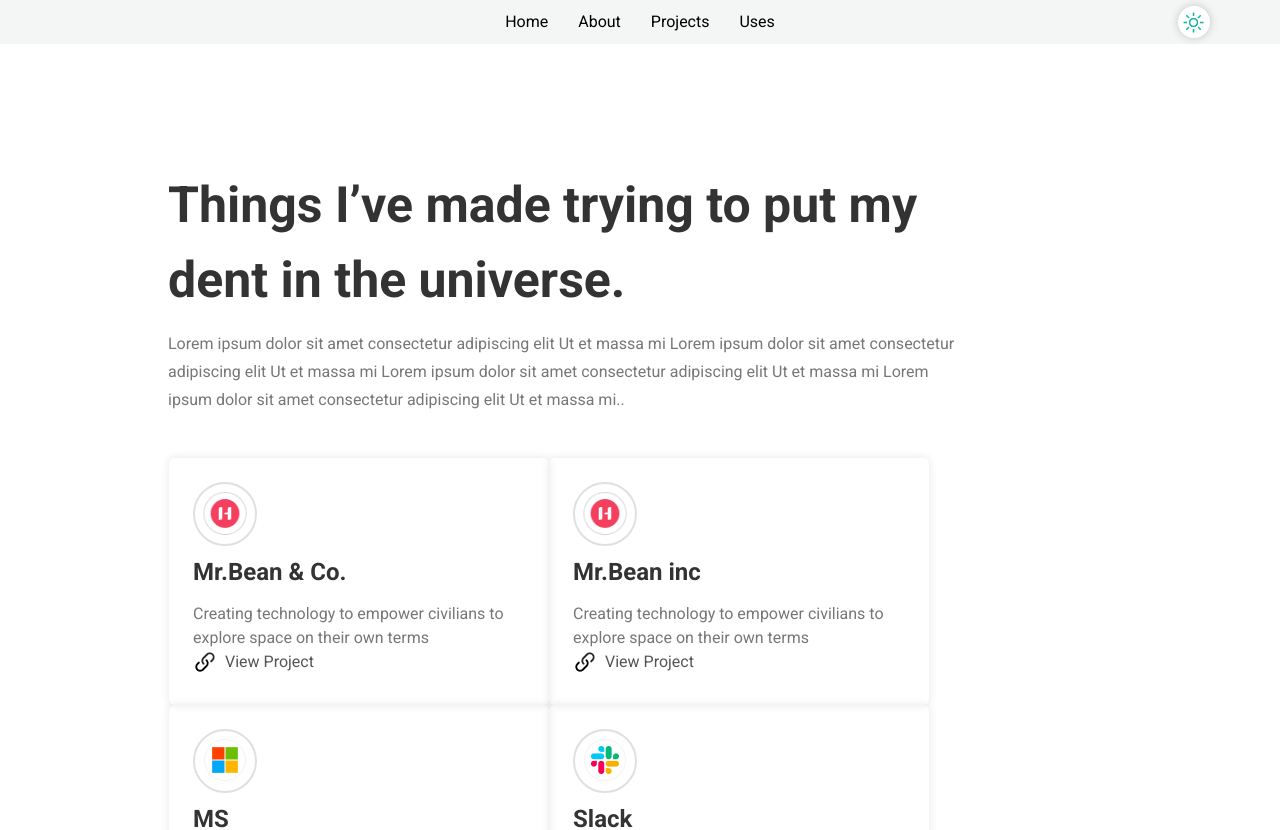
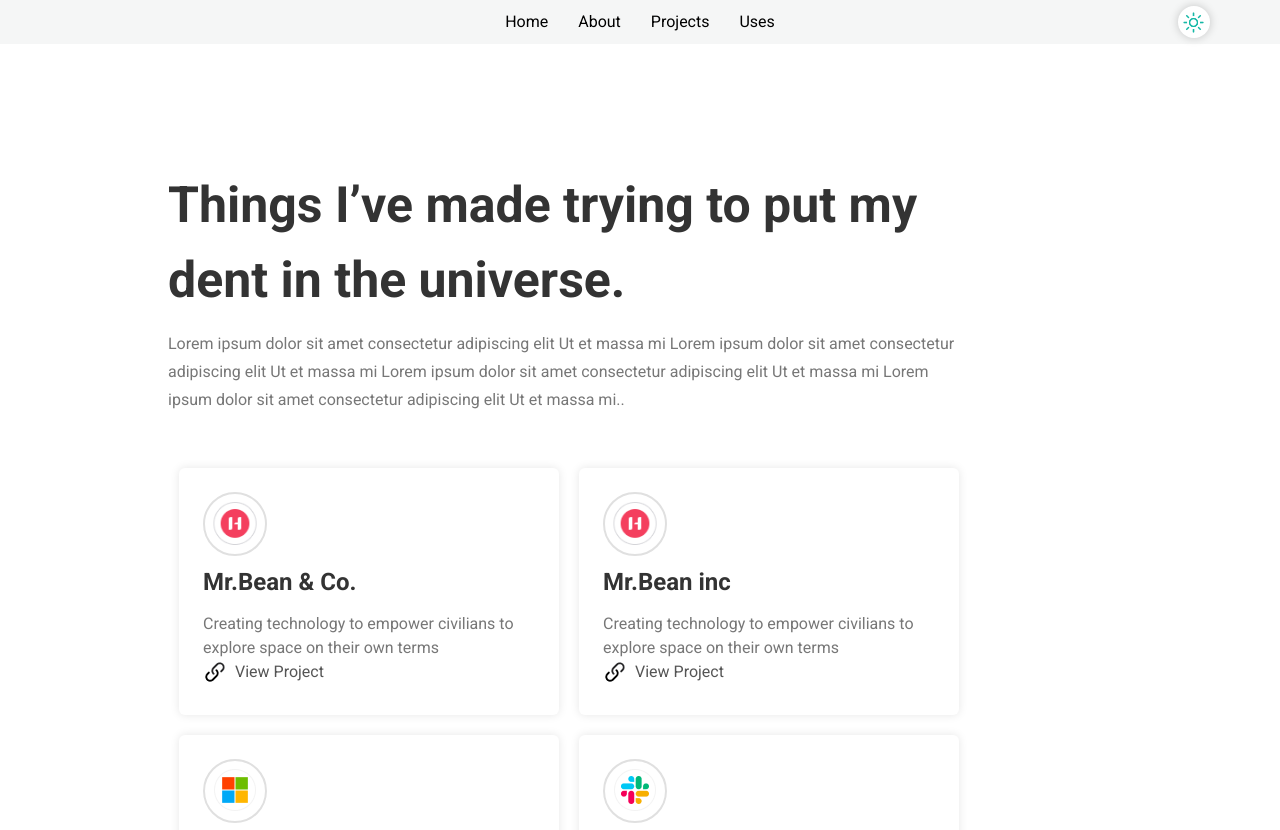
Before and after one commit to olael94/olael94-CS220-PortfolioFinal-With-Correct-Template, a Next.js app: page /projects in a window 1280 px wide. Shown: the top 830 px of the page. Built offline with nearby package versions, Linux system fonts and the light colour scheme.

Commit message:
Added margin to project cards. Added blur effect on Navbar. Added color radius link to project card.

```diff
--- a/src/app/globals.css
+++ b/src/app/globals.css
@@ -252,6 +252,10 @@ footer {
 //flex: 0 0 calc(33.3333% - 16px); /* 33.3333% for 3 items per row, 16px is half of the gap you want between items */
   flex: 0 0 380px; /* This will set the flex-basis (initial size) of the card to 380px */
   max-width: 380px; /* This will ensure that the card width never exceeds 380px */
+  margin-top: 10px;
+  margin-bottom: 10px;
+  margin-right: 10px;
+  margin-left: 10px;
 }
 
 /* Mobile CSS 1000px for Projects Page */
--- a/src/components/Navbar/Navbar.css
+++ b/src/components/Navbar/Navbar.css
@@ -2,7 +2,8 @@
   display: flex;
   justify-content: center;
   width: 100%;
-  background-color: rgba(244, 245, 245, 0.975);
+  background-color: rgba(244, 245, 245, 0.9);
+  backdrop-filter: blur(1px); /* Adjust the blur radius as needed */
   padding: 10px 20px;
   margin: 0 auto;
 }
--- a/src/components/ProjectCard/ProjectCard.css
+++ b/src/components/ProjectCard/ProjectCard.css
@@ -62,5 +62,6 @@
 .project-card a:hover {
   font-size: 16px;
   color: #000;
-  border-bottom: 1px solid #000;
+  border-bottom: 2px solid #14B8A6;
+  border-radius: 4px;
 }
```
